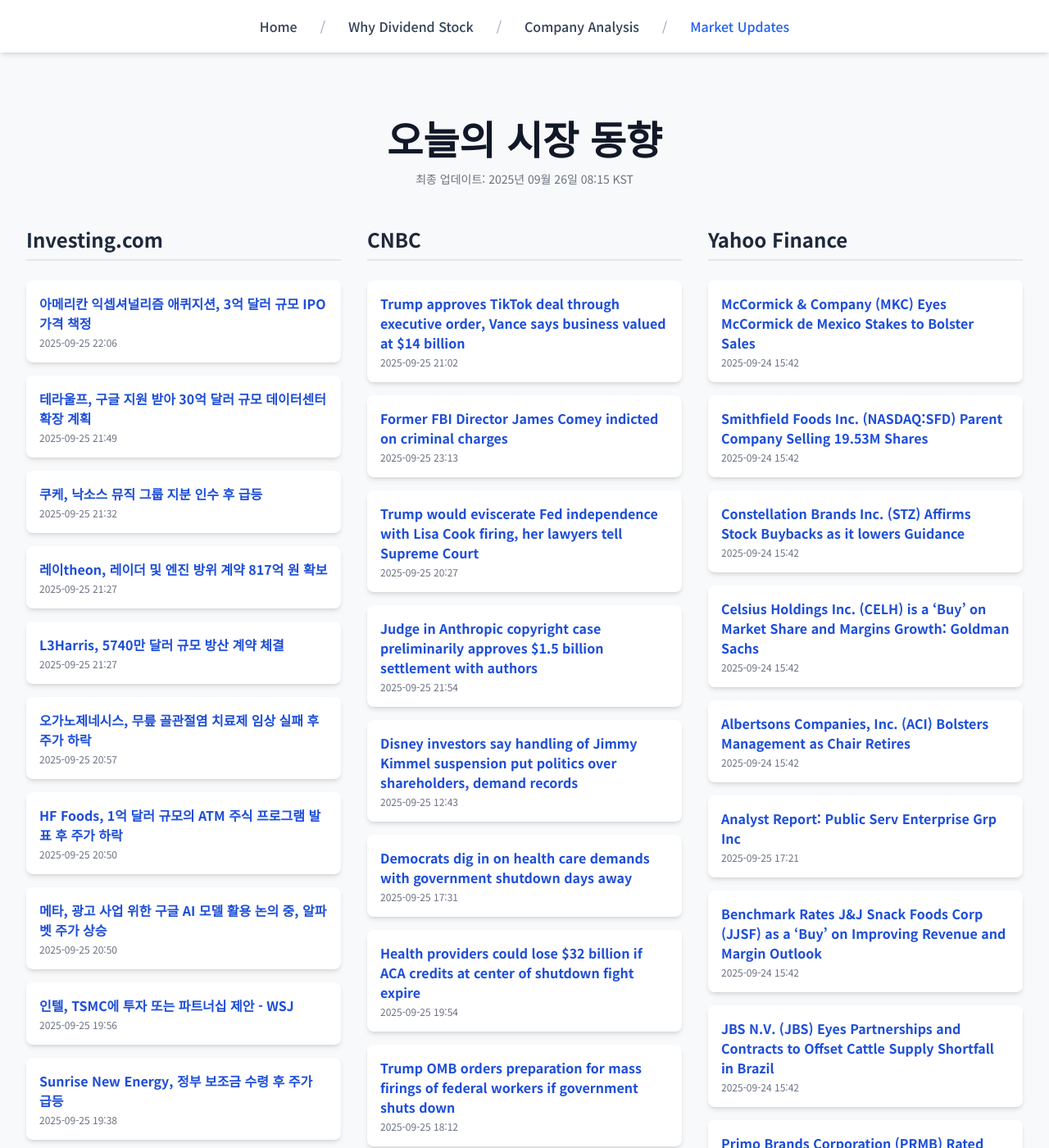
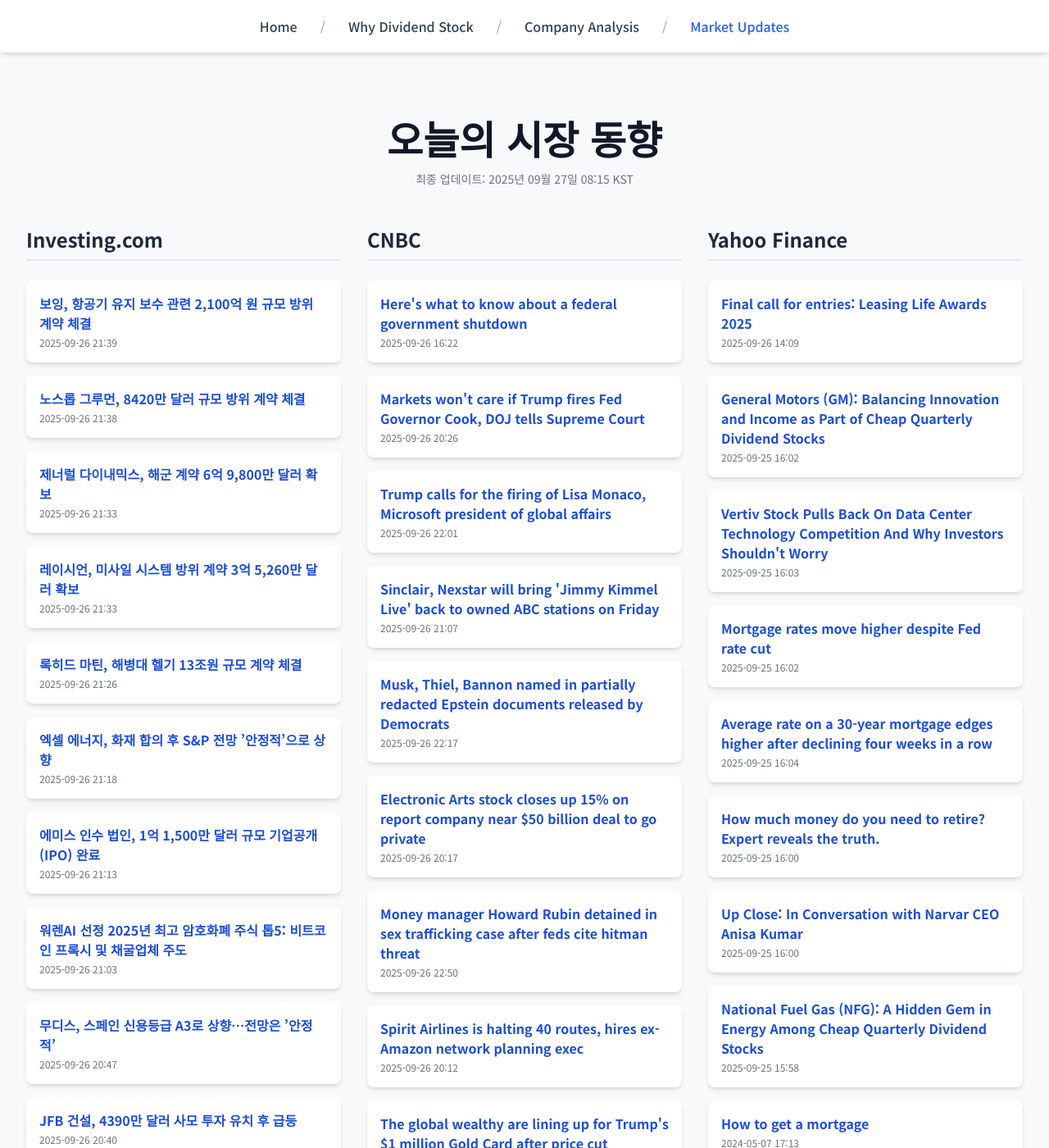
Before and after one commit to Kay-Hwang/my-company-analysis, a Jekyll site: the page built from market-updates.html, in a window 1280 px wide and 1400 px high. Shown: the whole window at 82% size. Built offline with Jekyll 4.4.1, drawn with Linux system fonts in a browser that asks for light colours; nearby versions of some CDN libraries; a script that is not in the unit is left out; some of the changed text lies outside the part shown.

Commit message:
Update daily data

```diff
--- a/_data/latest_data.json
+++ b/_data/latest_data.json
@@ -1,190 +1,190 @@
 {
-  "lastUpdated": "2025년 09월 26일 08:15 KST",
+  "lastUpdated": "2025년 09월 27일 08:15 KST",
   "news": {
     "investing": [
       {
-        "title": "아메리칸 익셉셔널리즘 애퀴지션, 3억 달러 규모 IPO 가격 책정",
-        "link": "https://kr.investing.com/news/stock-market-news/article-432SI-1646860",
-        "pubDate": "2025-09-25 22:06:05",
-        "summary": "아메리칸 익셉셔널리즘 애퀴지션, 3억 달러 규모 IPO 가격 책정"
+        "title": "보잉, 항공기 유지 보수 관련 2,100억 원 규모 방위 계약 체결",
+        "link": "https://kr.investing.com/news/stock-market-news/article-93CH-1648342",
+        "pubDate": "2025-09-26 21:39:12",
+        "summary": "보잉, 항공기 유지 보수 관련 2,100억 원 규모 방위 계약 체결"
       },
       {
-        "title": "테라울프, 구글 지원 받아 30억 달러 규모 데이터센터 확장 계획",
-        "link": "https://kr.investing.com/news/stock-market-news/article-93CH-1646848",
-        "pubDate": "2025-09-25 21:49:29",
-        "summary": "테라울프, 구글 지원 받아 30억 달러 규모 데이터센터 확장 계획"
+        "title": "노스롭 그루먼, 8420만 달러 규모 방위 계약 체결",
+        "link": "https://kr.investing.com/news/stock-market-news/article-93CH-1648340",
+        "pubDate": "2025-09-26 21:38:47",
+        "summary": "노스롭 그루먼, 8420만 달러 규모 방위 계약 체결"
       },
       {
-        "title": "쿠케, 낙소스 뮤직 그룹 지분 인수 후 급등",
-        "link": "https://kr.investing.com/news/stock-market-news/article-93CH-1646832",
-        "pubDate": "2025-09-25 21:32:33",
-        "summary": "쿠케, 낙소스 뮤직 그룹 지분 인수 후 급등"
+        "title": "제너럴 다이내믹스, 해군 계약 6억 9,800만 달러 확보",
+        "link": "https://kr.investing.com/news/stock-market-news/article-93CH-1648334",
+        "pubDate": "2025-09-26 21:33:44",
+        "summary": "제너럴 다이내믹스, 해군 계약 6억 9,800만 달러 확보"
       },
       {
-        "title": "레이theon, 레이더 및 엔진 방위 계약 817억 원 확보",
-        "link": "https://kr.investing.com/news/stock-market-news/article-93CH-1646824",
-        "pubDate": "2025-09-25 21:27:23",
-        "summary": "레이theon, 레이더 및 엔진 방위 계약 817억 원 확보"
+        "title": "레이시언, 미사일 시스템 방위 계약 3억 5,260만 달러 확보",
+        "link": "https://kr.investing.com/news/stock-market-news/article-93CH-1648333",
+        "pubDate": "2025-09-26 21:33:18",
+        "summary": "레이시언, 미사일 시스템 방위 계약 3억 5,260만 달러 확보"
       },
       {
-        "title": "L3Harris, 5740만 달러 규모 방산 계약 체결",
-        "link": "https://kr.investing.com/news/stock-market-news/article-93CH-1646823",
-        "pubDate": "2025-09-25 21:27:00",
-        "summary": "L3Harris, 5740만 달러 규모 방산 계약 체결"
+        "title": "록히드 마틴, 해병대 헬기 13조원 규모 계약 체결",
+        "link": "https://kr.investing.com/news/stock-market-news/article-93CH-1648328",
+        "pubDate": "2025-09-26 21:26:10",
+        "summary": "록히드 마틴, 해병대 헬기 13조원 규모 계약 체결"
       },
       {
-        "title": "오가노제네시스, 무릎 골관절염 치료제 임상 실패 후 주가 하락",
-        "link": "https://kr.investing.com/news/stock-market-news/article-93CH-1646784",
-        "pubDate": "2025-09-25 20:57:03",
-        "summary": "오가노제네시스, 무릎 골관절염 치료제 임상 실패 후 주가 하락"
+        "title": "엑셀 에너지, 화재 합의 후 S&P 전망 ’안정적’으로 상향",
+        "link": "https://kr.investing.com/news/stock-market-news/article-93CH-1648317",
+        "pubDate": "2025-09-26 21:18:17",
+        "summary": "엑셀 에너지, 화재 합의 후 S&P 전망 ’안정적’으로 상향"
       },
       {
-        "title": "HF Foods, 1억 달러 규모의 ATM 주식 프로그램 발표 후 주가 하락",
-        "link": "https://kr.investing.com/news/stock-market-news/article-93CH-1646772",
-        "pubDate": "2025-09-25 20:50:13",
-        "summary": "HF Foods, 1억 달러 규모의 ATM 주식 프로그램 발표 후 주가 하락"
+        "title": "에미스 인수 법인, 1억 1,500만 달러 규모 기업공개(IPO) 완료",
+        "link": "https://kr.investing.com/news/stock-market-news/article-432SI-1648313",
+        "pubDate": "2025-09-26 21:13:07",
+        "summary": "에미스 인수 법인, 1억 1,500만 달러 규모 기업공개(IPO) 완료"
       },
       {
-        "title": "메타, 광고 사업 위한 구글 AI 모델 활용 논의 중, 알파벳 주가 상승",
-        "link": "https://kr.investing.com/news/stock-market-news/article-1646774",
-        "pubDate": "2025-09-25 20:50:02",
-        "summary": "메타, 광고 사업 위한 구글 AI 모델 활용 논의 중, 알파벳 주가 상승"
+        "title": "워렌AI 선정 2025년 최고 암호화폐 주식 톱5: 비트코인 프록시 및 채굴업체 주도",
+        "link": "https://kr.investing.com/news/stock-market-news/article-93CH-1648301",
+        "pubDate": "2025-09-26 21:03:39",
+        "summary": "워렌AI 선정 2025년 최고 암호화폐 주식 톱5: 비트코인 프록시 및 채굴업체 주도"
       },
       {
-        "title": "인텔, TSMC에 투자 또는 파트너십 제안 - WSJ",
-        "link": "https://kr.investing.com/news/stock-market-news/article-93CH-1646612",
-        "pubDate": "2025-09-25 19:56:13",
-        "summary": "인텔, TSMC에 투자 또는 파트너십 제안 - WSJ"
+        "title": "무디스, 스페인 신용등급 A3로 상향…전망은 ’안정적’",
+        "link": "https://kr.investing.com/news/stock-market-news/article-93CH-1648288",
+        "pubDate": "2025-09-26 20:47:11",
+        "summary": "무디스, 스페인 신용등급 A3로 상향…전망은 ’안정적’"
       },
       {
-        "title": "Sunrise New Energy, 정부 보조금 수령 후 주가 급등",
-        "link": "https://kr.investing.com/news/stock-market-news/article-93CH-1646599",
-        "pubDate": "2025-09-25 19:38:35",
-        "summary": "Sunrise New Energy, 정부 보조금 수령 후 주가 급등"
+        "title": "JFB 건설, 4390만 달러 사모 투자 유치 후 급등",
+        "link": "https://kr.investing.com/news/stock-market-news/article-93CH-1648284",
+        "pubDate": "2025-09-26 20:40:34",
+        "summary": "JFB 건설, 4390만 달러 사모 투자 유치 후 급등"
       }
     ],
     "cnbc": [
       {
-        "title": "Trump approves TikTok deal through executive order, Vance says business valued at $14 billion",
-        "link": "https://www.cnbc.com/2025/09/25/trump-approves-tiktok-deal-through-executive-order.html",
-        "pubDate": "Thu, 25 Sep 2025 21:02:19 GMT",
-        "summary": "President Donald Trump on Thursday approved a proposed deal that would keep TikTok alive in the U.S."
+        "title": "Here's what to know about a federal government shutdown",
+        "link": "https://www.cnbc.com/2025/09/26/government-shutdown-jobs-economy-trump.html",
+        "pubDate": "Fri, 26 Sep 2025 16:22:31 GMT",
+        "summary": "The government previously shut down during President Donald Trump's first term over disputes about funding his planned U.S.-Mexico border wall."
       },
       {
-        "title": "Former FBI Director James Comey indicted on criminal charges",
-        "link": "https://www.cnbc.com/2025/09/25/james-comey-indicted-fbi-trump.html",
-        "pubDate": "Thu, 25 Sep 2025 23:13:56 GMT",
-        "summary": "\"No one is above the law,\" Attorney General Pam Bondi wrote in a post on X as news of the indictment of James Comey broke."
+        "title": "Markets won't care if Trump fires Fed Governor Cook, DOJ tells Supreme Court",
+        "link": "https://www.cnbc.com/2025/09/26/trump-fed-cook-scotus-markets.html",
+        "pubDate": "Fri, 26 Sep 2025 20:26:07 GMT",
+        "summary": "Governor Lisa Cook has urged the Supreme Court not to let President Donald Trump's attempt to fire her take effect while her lawsuit against him plays out."
       },
       {
-        "title": "Trump would eviscerate Fed independence with Lisa Cook firing, her lawyers tell Supreme Court",
-        "link": "https://www.cnbc.com/2025/09/25/federal-reserve-lisa-cook-trump-scotus.html",
-        "pubDate": "Thu, 25 Sep 2025 20:27:09 GMT",
-        "summary": "President Trump has asked the Supreme Court to lift a lower court order blocking him from removing Lisa Cook from the Federal Reserve Board of Governors."
+        "title": "Trump calls for the firing of Lisa Monaco, Microsoft president of global affairs",
+        "link": "https://www.cnbc.com/2025/09/26/trump-calls-for-the-firing-of-lisa-monaco-microsoft-president-of-global-affairs.html",
+        "pubDate": "Fri, 26 Sep 2025 22:01:04 GMT",
+        "summary": "Microsoft is facing pressure from President Donald Trump for hiring a Biden law enforcement official."
       },
       {
-        "title": "Judge in Anthropic copyright case preliminarily approves $1.5 billion settlement with authors",
-        "link": "https://www.cnbc.com/2025/09/25/judge-anthropic-case-preliminary-ok-to-1point5b-settlement-with-authors.html",
-        "pubDate": "Thu, 25 Sep 2025 21:54:19 GMT",
-        "summary": "The lawsuit alleged that the AI startup illegally downloaded material from pirated databases."
+        "title": "Sinclair, Nexstar will bring 'Jimmy Kimmel Live' back to owned ABC stations on Friday",
+        "link": "https://www.cnbc.com/2025/09/26/sinclair-abc-jimmy-kimmel.html",
+        "pubDate": "Fri, 26 Sep 2025 21:07:19 GMT",
+        "summary": "Broadcast station owners Sinclair and Nexstar will begin airing \"Jimmy Kimmel Live!\" after three days of preempting the program since its return."
       },
       {
-        "title": "Disney investors say handling of Jimmy Kimmel suspension put politics over shareholders, demand records",
-        "link": "https://www.cnbc.com/2025/09/25/jimmy-kimmel-disney-investors-politics-fiduciary-duty.html",
-        "pubDate": "Thu, 25 Sep 2025 12:43:18 GMT",
-        "summary": "A group of Disney investors are seeking board materials, communications and policies related to the suspension of \"Jimmy Kimmel Live!\""
+        "title": "Musk, Thiel, Bannon named in partially redacted Epstein documents released by Democrats",
+        "link": "https://www.cnbc.com/2025/09/26/musk-thiel-bannon-partially-redacted-epstein-files-democrats-release.html",
+        "pubDate": "Fri, 26 Sep 2025 22:17:17 GMT",
+        "summary": "In partially redacted files released by House Democrats appeared the names of Elon Musk, Peter Thiel and Steve Bannon."
       },
       {
-        "title": "Democrats dig in on health care demands with government shutdown days away",
-        "link": "https://www.cnbc.com/2025/09/25/trump-healthcare-government-shutdown-congress.html",
-        "pubDate": "Thu, 25 Sep 2025 17:31:51 GMT",
-        "summary": "Democrats say any stopgap funding to avoid a government shutdown must extend enhanced Obamacare tax credits, which are set to expire at the end of the year."
+        "title": "Electronic Arts stock closes up 15% on report company near $50 billion deal to go private",
+        "link": "https://www.cnbc.com/2025/09/26/electronic-arts-buyout.html",
+        "pubDate": "Fri, 26 Sep 2025 20:17:31 GMT",
+        "summary": "The deal would likely be the largest leverage buyout of all time, according to a report."
       },
       {
-        "title": "Health providers could lose $32 billion if ACA credits at center of shutdown fight expire",
-        "link": "https://www.cnbc.com/2025/09/25/health-aca-obamacare-federal-government-shutdown.html",
-        "pubDate": "Thu, 25 Sep 2025 19:54:04 GMT",
-        "summary": "Democrats demand that any stopgap funding measure to keep the federal government open include an extension of the enhanced Obamacare subsidies credits."
+        "title": "Money manager Howard Rubin detained in sex trafficking case after feds cite hitman threat",
+        "link": "https://www.cnbc.com/2025/09/26/howard-rubin-sex-trafficking-new-york-investment.html",
+        "pubDate": "Fri, 26 Sep 2025 22:50:22 GMT",
+        "summary": "Howard Rubin, an infamous money manager, was sued in 2017 by Playboy models and another woman who claimed they were beaten, sexually abused and raped."
       },
       {
-        "title": "Trump OMB orders preparation for mass firings of federal workers if government shuts down",
-        "link": "https://www.cnbc.com/2025/09/25/trump-government-shutdown-layoffs-omb.html",
-        "pubDate": "Thu, 25 Sep 2025 18:12:56 GMT",
-        "summary": "The warning could ratchet up pressure on Congress to strike a deal to avert a government shutdown."
+        "title": "Spirit Airlines is halting 40 routes, hires ex-Amazon network planning exec",
+        "link": "https://www.cnbc.com/2025/09/26/spirit-airlines-routes-network-planning.html",
+        "pubDate": "Fri, 26 Sep 2025 20:12:51 GMT",
+        "summary": "Spirit said it is halting 40 routes to focus on stronger markets."
       },
       {
-        "title": "Robert Kraft agrees to sell New England Patriots minority stake in deal that values team at $9B",
-        "link": "https://www.cnbc.com/2025/09/25/robert-kraft-agrees-to-sell-new-england-patriots-minority-stake-in-deal-that-values-team-at-9b.html",
-        "pubDate": "Thu, 25 Sep 2025 19:20:34 GMT",
-        "summary": "Two buyers have cut a deal to buy an 8% stake in the New England Patriots."
+        "title": "The global wealthy are lining up for Trump's $1 million Gold Card after price cut",
+        "link": "https://www.cnbc.com/2025/09/26/trump-gold-card-visa-wealthy.html",
+        "pubDate": "Fri, 26 Sep 2025 16:47:15 GMT",
+        "summary": "Advisors to the ultra-wealthy said their clients are keen to access the U.S. education system, health care system, banking system and financial markets."
       },
       {
-        "title": "Taylor Swift music producer Jack Antonoff slams Live Nation CEO claims of ‘underpriced’ concert tickets",
-        "link": "https://www.cnbc.com/2025/09/25/antonoff-slams-live-nation-ceos-underpriced-concert-claim.html",
-        "pubDate": "Thu, 25 Sep 2025 20:47:37 GMT",
-        "summary": "Rapino's comments at the Game Plan conference came just days before the Federal Trade Commission sued Live Nation and its subsidiary Ticketmaster."
+        "title": "Mamdani advocates for city-owned grocery stores; such experiments have seen limited success nationwide",
+        "link": "https://www.cnbc.com/2025/09/26/mamdani-city-run-grocery-store-plan-criticized-as-unrealistic.html",
+        "pubDate": "Fri, 26 Sep 2025 10:00:01 GMT",
+        "summary": "New York mayoral candidate Zohran Mamdani says city-owned grocery stores would make food more affordable, as urban consumers feel the effects of rising  prices."
       }
     ],
     "yahoo": [
       {
-        "title": "McCormick & Company (MKC) Eyes McCormick de Mexico Stakes to Bolster Sales",
-        "link": "https://finance.yahoo.com/news/mccormick-company-mkc-eyes-mccormick-154254179.html",
-        "pubDate": "2025-09-24T15:42:54Z",
-        "summary": "McCormick & Company (MKC) Eyes McCormick de Mexico Stakes to Bolster Sales"
+        "title": "Final call for entries: Leasing Life Awards 2025",
+        "link": "https://finance.yahoo.com/news/final-call-entries-leasing-life-140937398.html",
+        "pubDate": "2025-09-26T14:09:37Z",
+        "summary": "Final call for entries: Leasing Life Awards 2025"
       },
       {
-        "title": "Smithfield Foods Inc. (NASDAQ:SFD) Parent Company Selling 19.53M Shares",
-        "link": "https://finance.yahoo.com/news/smithfield-foods-inc-nasdaq-sfd-154255720.html",
-        "pubDate": "2025-09-24T15:42:55Z",
-        "summary": "Smithfield Foods Inc. (NASDAQ:SFD) Parent Company Selling 19.53M Shares"
+        "title": "General Motors (GM): Balancing Innovation and Income as Part of Cheap Quarterly Dividend Stocks",
+        "link": "https://finance.yahoo.com/news/general-motors-gm-balancing-innovation-160236663.html",
+        "pubDate": "2025-09-25T16:02:36Z",
+        "summary": "General Motors (GM): Balancing Innovation and Income as Part of Cheap Quarterly Dividend Stocks"
       },
       {
-        "title": "Constellation Brands Inc. (STZ) Affirms Stock Buybacks as it lowers Guidance",
-        "link": "https://finance.yahoo.com/news/constellation-brands-inc-stz-affirms-154252891.html",
-        "pubDate": "2025-09-24T15:42:52Z",
-        "summary": "Constellation Brands Inc. (STZ) Affirms Stock Buybacks as it lowers Guidance"
+        "title": "Vertiv Stock Pulls Back On Data Center Technology Competition And Why Investors Shouldn't Worry",
+        "link": "https://www.investors.com/stock-lists/ibd-big-cap-20/vertiv-stock-data-center-vrt-cooling-technology-competition/?src=A00220&yptr=yahoo",
+        "pubDate": "2025-09-25T16:03:11Z",
+        "summary": "Vertiv Stock Pulls Back On Data Center Technology Competition And Why Investors Shouldn't Worry"
       },
       {
-        "title": "Celsius Holdings Inc. (CELH) is a ‘Buy’ on Market Share and Margins Growth: Goldman Sachs",
-        "link": "https://finance.yahoo.com/news/celsius-holdings-inc-celh-buy-154251899.html",
-        "pubDate": "2025-09-24T15:42:51Z",
-        "summary": "Celsius Holdings Inc. (CELH) is a ‘Buy’ on Market Share and Margins Growth: Goldman Sachs"
+        "title": "Mortgage rates move higher despite Fed rate cut",
+        "link": "https://finance.yahoo.com/news/mortgage-rates-move-higher-despite-fed-rate-cut-160207860.html",
+        "pubDate": "2025-09-25T16:02:07Z",
+        "summary": "Mortgage rates move higher despite Fed rate cut"
       },
       {
-        "title": "Albertsons Companies, Inc. (ACI) Bolsters Management as Chair Retires",
-        "link": "https://finance.yahoo.com/news/albertsons-companies-inc-aci-bolsters-154248924.html",
-        "pubDate": "2025-09-24T15:42:48Z",
-        "summary": "Albertsons Companies, Inc. (ACI) Bolsters Management as Chair Retires"
+        "title": "Average rate on a 30-year mortgage edges higher after declining four weeks in a row",
+        "link": "https://finance.yahoo.com/news/average-rate-30-mortgage-edges-160406048.html",
+        "pubDate": "2025-09-25T16:04:06Z",
+        "summary": "Average rate on a 30-year mortgage edges higher after declining four weeks in a row"
       },
       {
-        "title": "Analyst Report: Public Serv Enterprise Grp Inc",
-        "link": "https://finance.yahoo.com/research/reports/ARGUS_3301_AnalystReport_1758820877000?yptr=yahoo&ncid=yahooproperties_plusresear_nm5q6ze1cei",
-        "pubDate": "2025-09-25T17:21:17Z",
-        "summary": "Analyst Report: Public Serv Enterprise Grp Inc"
+        "title": "How much money do you need to retire? Expert reveals the truth.",
+        "link": "https://finance.yahoo.com/news/how-much-money-do-you-need-to-retire-expert-reveals-the-truth-160045665.html",
+        "pubDate": "2025-09-25T16:00:45Z",
+        "summary": "How much money do you need to retire? Expert reveals the truth."
       },
       {
-        "title": "Benchmark Rates J&J Snack Foods Corp (JJSF) as a ‘Buy’ on Improving Revenue and Margin Outlook",
-        "link": "https://finance.yahoo.com/news/benchmark-rates-j-j-snack-154249658.html",
-        "pubDate": "2025-09-24T15:42:49Z",
-        "summary": "Benchmark Rates J&J Snack Foods Corp (JJSF) as a ‘Buy’ on Improving Revenue and Margin Outlook"
+        "title": "Up Close: In Conversation with Narvar CEO Anisa Kumar",
+        "link": "https://finance.yahoo.com/news/close-conversation-narvar-ceo-anisa-160000234.html",
+        "pubDate": "2025-09-25T16:00:00Z",
+        "summary": "Up Close: In Conversation with Narvar CEO Anisa Kumar"
       },
       {
-        "title": "JBS N.V. (JBS) Eyes Partnerships and Contracts to Offset Cattle Supply Shortfall in Brazil",
-        "link": "https://finance.yahoo.com/news/jbs-n-v-jbs-eyes-154246133.html",
-        "pubDate": "2025-09-24T15:42:46Z",
-        "summary": "JBS N.V. (JBS) Eyes Partnerships and Contracts to Offset Cattle Supply Shortfall in Brazil"
+        "title": "National Fuel Gas (NFG): A Hidden Gem in Energy Among Cheap Quarterly Dividend Stocks",
+        "link": "https://finance.yahoo.com/news/national-fuel-gas-nfg-hidden-155859929.html",
+        "pubDate": "2025-09-25T15:58:59Z",
+        "summary": "National Fuel Gas (NFG): A Hidden Gem in Energy Among Cheap Quarterly Dividend Stocks"
       },
       {
-        "title": "Primo Brands Corporation (PRMB) Rated ‘Neutral’ at Goldman Sachs on 4% Organic Growth Prospects",
-        "link": "https://finance.yahoo.com/news/primo-brands-corporation-prmb-rated-154238392.html",
-        "pubDate": "2025-09-24T15:42:38Z",
-        "summary": "Primo Brands Corporation (PRMB) Rated ‘Neutral’ at Goldman Sachs on 4% Organic Growth Prospects"
+        "title": "How to get a mortgage",
+        "link": "https://finance.yahoo.com/personal-finance/mortgages/article/how-to-get-a-mortgage-183513159.html",
+        "pubDate": "2024-05-07T17:13:21Z",
+        "summary": "How to get a mortgage"
       },
       {
-        "title": "Sprouts Farmers Market, Inc. (SFM) Expansion Gathers Pace with New Florida Store",
-        "link": "https://finance.yahoo.com/news/sprouts-farmers-market-inc-sfm-154240973.html",
-        "pubDate": "2025-09-24T15:42:40Z",
-        "summary": "Sprouts Farmers Market, Inc. (SFM) Expansion Gathers Pace with New Florida Store"
+        "title": "Will mortgage rates go up to 7%? Signs to watch for.",
+        "link": "https://finance.yahoo.com/personal-finance/mortgages/article/will-mortgage-rates-go-up-to-7-184023225.html",
+        "pubDate": "2025-07-29T18:40:23Z",
+        "summary": "Will mortgage rates go up to 7%? Signs to watch for."
       }
     ]
   }
```
